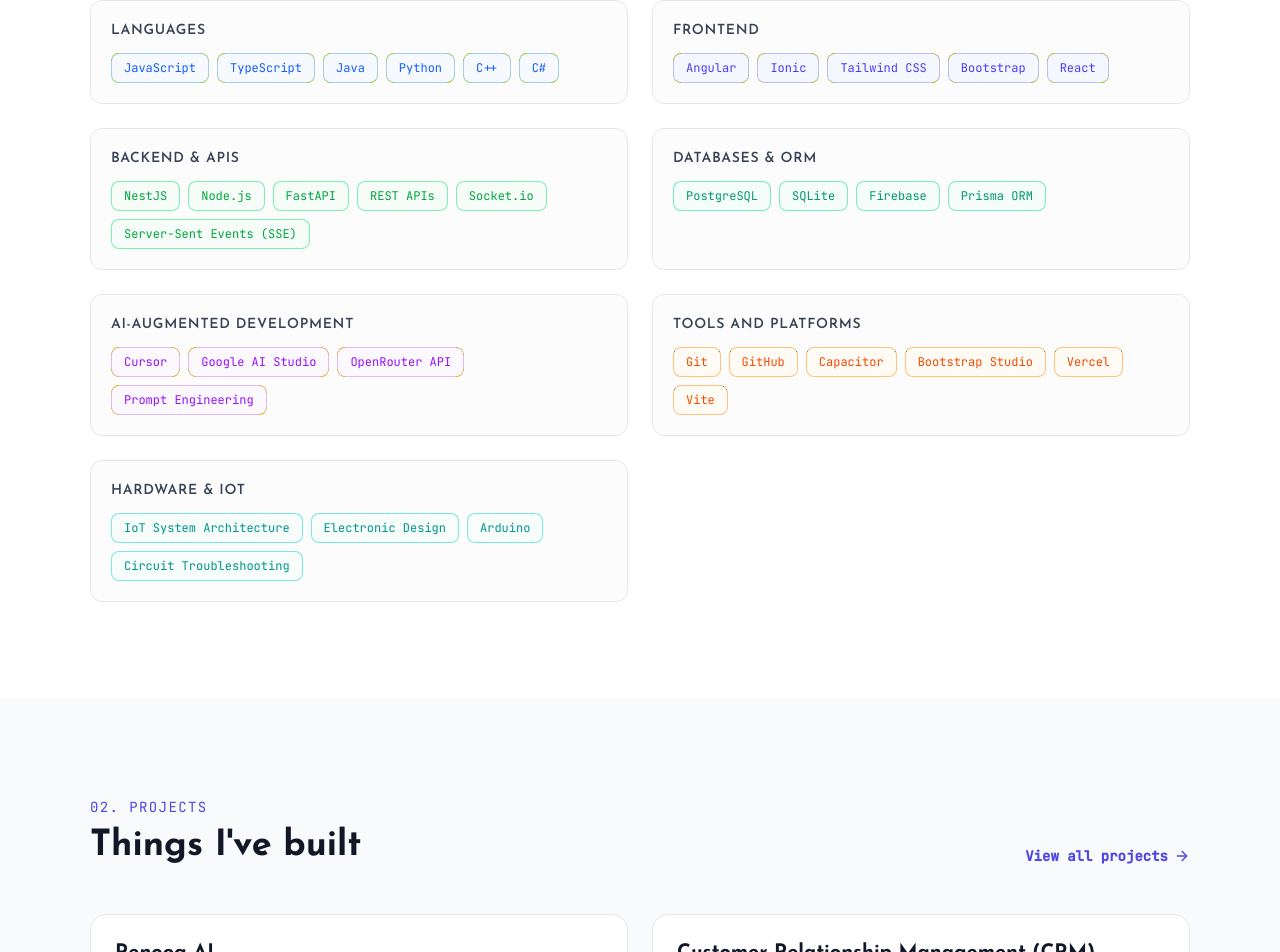
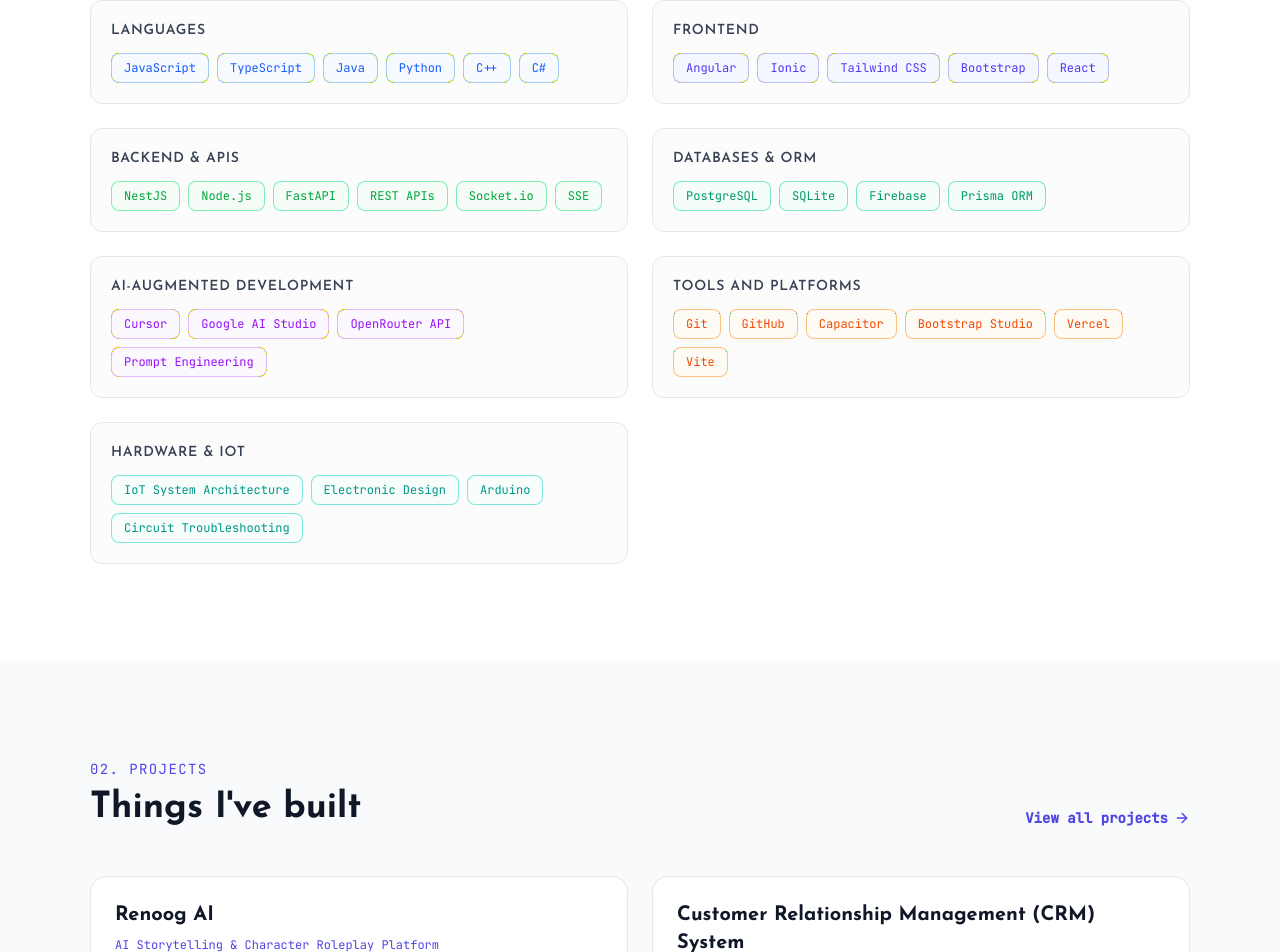
Before and after one commit to danielrosscamara/my-portfolio, a React (Vite) app: page / in a window 1280 px wide. Shown: the part 1646-2598 px from the top of the page. Built offline with nearby package versions, Linux system fonts and the light colour scheme.

Commit message:
add SSE to backend skills and Renoog AI architecture

```diff
--- a/src/data/portfolioData.ts
+++ b/src/data/portfolioData.ts
@@ -245,7 +245,7 @@
   { name: 'FastAPI',                  category: 'backend' },
   { name: 'REST APIs',                category: 'backend' },
   { name: 'Socket.io',                category: 'backend' },
-  { name: 'Server-Sent Events (SSE)', category: 'backend' },
+  { name: 'SSE', category: 'backend' },
 
   // Databases & ORM
   { name: 'PostgreSQL', category: 'databases' },
```
